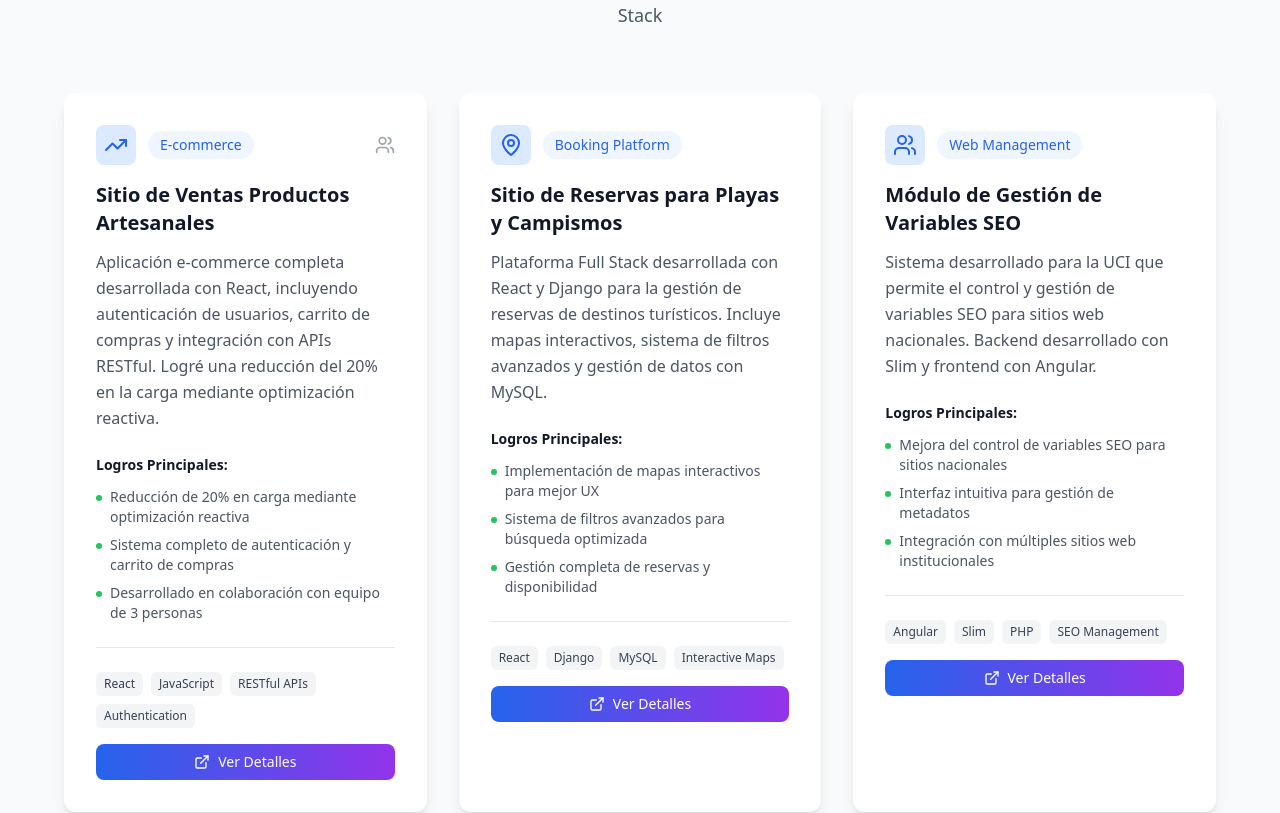
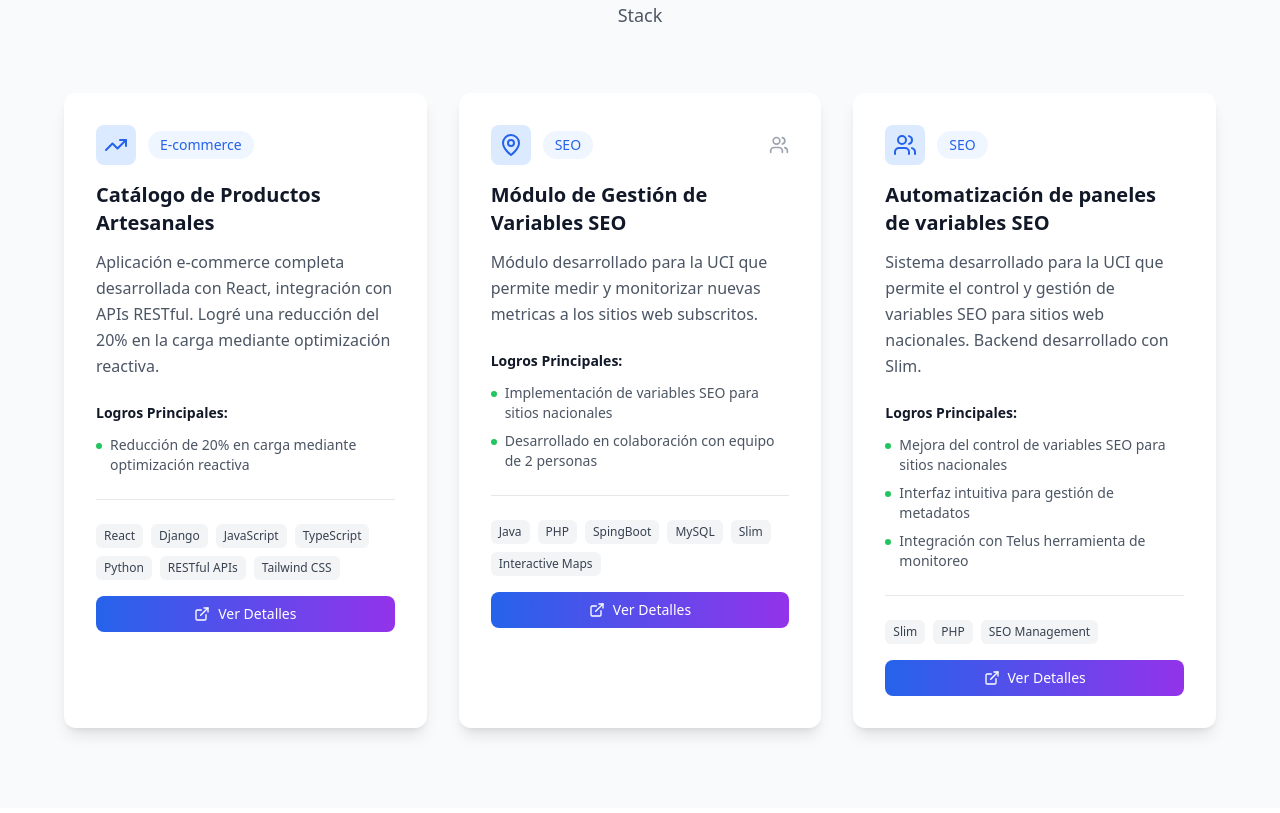
Before and after one commit to Luis-Rodriguez-01/Portafolio, a React (Vite) app: page / in a window 1280 px wide. Shown: the part 3204-4017 px from the top of the page. Built offline with nearby package versions, Linux system fonts and the light colour scheme.

Commit message:
Last steps to publish

```diff
--- a/src/components/Contact.tsx
+++ b/src/components/Contact.tsx
@@ -98,7 +98,7 @@ const Contact = () => {
                   </li>
                   <li className="flex items-start space-x-2">
                     <CheckCircle className="w-5 h-5 text-green-500 flex-shrink-0 mt-0.5" />
-                    <span>Especializado en React, Spring Boot y Django</span>
+                    <span>Especializado en React, Angular, Spring Boot y Django</span>
                   </li>
                   <li className="flex items-start space-x-2">
                     <CheckCircle className="w-5 h-5 text-green-500 flex-shrink-0 mt-0.5" />
--- a/src/components/Projects.tsx
+++ b/src/components/Projects.tsx
@@ -1,46 +1,46 @@
 import React from 'react';
-import { ExternalLink, Github, Users, TrendingUp, MapPin } from 'lucide-react';
+import { ExternalLink, Users, TrendingUp, MapPin } from 'lucide-react';
 
 const Projects = () => {
   const projects = [
     {
-      title: "Sitio de Ventas Productos Artesanales",
-      description: "Aplicación e-commerce completa desarrollada con React, incluyendo autenticación de usuarios, carrito de compras y integración con APIs RESTful. Logré una reducción del 20% en la carga mediante optimización reactiva.",
-      technologies: ["React", "JavaScript", "RESTful APIs", "Authentication"],
+      title: "Catálogo de Productos Artesanales",
+      description: "Aplicación e-commerce completa desarrollada con React, integración con APIs RESTful. Logré una reducción del 20% en la carga mediante optimización reactiva.",
+      technologies: ["React","Django", "JavaScript", "TypeScript","Python", "RESTful APIs", "Tailwind CSS"],
       achievements: [
         "Reducción de 20% en carga mediante optimización reactiva",
-        "Sistema completo de autenticación y carrito de compras",
-        "Desarrollado en colaboración con equipo de 3 personas"
       ],
       icon: <TrendingUp className="w-6 h-6" />,
       type: "E-commerce",
-      team: true
-    },
-    {
-      title: "Sitio de Reservas para Playas y Campismos",
-      description: "Plataforma Full Stack desarrollada con React y Django para la gestión de reservas de destinos turísticos. Incluye mapas interactivos, sistema de filtros avanzados y gestión de datos con MySQL.",
-      technologies: ["React", "Django", "MySQL", "Interactive Maps"],
-      achievements: [
-        "Implementación de mapas interactivos para mejor UX",
-        "Sistema de filtros avanzados para búsqueda optimizada",
-        "Gestión completa de reservas y disponibilidad"
-      ],
-      icon: <MapPin className="w-6 h-6" />,
-      type: "Booking Platform",
-      team: false
+      team: false,
+      link: "https://luisyoiselrodriguezcaballero.pythonanywhere.com/"
     },
     {
       title: "Módulo de Gestión de Variables SEO",
-      description: "Sistema desarrollado para la UCI que permite el control y gestión de variables SEO para sitios web nacionales. Backend desarrollado con Slim y frontend con Angular.",
-      technologies: ["Angular", "Slim", "PHP", "SEO Management"],
+      description: "Módulo desarrollado para la UCI que permite medir y monitorizar nuevas metricas a los sitios web subscritos.",
+      technologies: ["Java","PHP", "SpingBoot", "MySQL","Slim", "Interactive Maps"],
+      achievements: [
+        "Implementación de variables SEO para sitios nacionales",
+        "Desarrollado en colaboración con equipo de 2 personas"
+      ],
+      icon: <MapPin className="w-6 h-6" />,
+      type: "SEO",
+      team: true,
+      link: "https://github.com/migueldeltorodev/Monitor.ModuloGestion"
+    },
+    {
+      title: "Automatización de paneles de variables SEO ",
+      description: "Sistema desarrollado para la UCI que permite el control y gestión de variables SEO para sitios web nacionales. Backend desarrollado con Slim.",
+      technologies: ["Slim", "PHP", "SEO Management"],
       achievements: [
         "Mejora del control de variables SEO para sitios nacionales",
         "Interfaz intuitiva para gestión de metadatos",
-        "Integración con múltiples sitios web institucionales"
+        "Integración con Telus herramienta de monitoreo"
       ],
       icon: <Users className="w-6 h-6" />,
-      type: "Web Management",
-      team: false
+      type: "SEO",
+      team: false,
+      link: "https://github.com/Luis-Rodriguez-01/Automatizaci-n-Tesis"
     }
   ];
 
@@ -75,7 +75,7 @@ const Projects = () => {
                       </span>
                     </div>
                     {project.team && (
-                      <Users size={20} className="text-gray-400" title="Proyecto en equipo" />
+                      <Users size={20} className="text-gray-400" aria-braillelabel="Proyecto en equipo" />
                     )}
                   </div>
 
@@ -112,7 +112,8 @@ const Projects = () => {
                     </div>
 
                     <div className="flex space-x-3">
-                      <button className="flex-1 flex items-center justify-center space-x-2 bg-gradient-to-r from-blue-600 to-purple-600 text-white py-2 px-4 rounded-lg hover:from-blue-700 hover:to-purple-700 transition-all duration-300 text-sm font-medium">
+                      <button onClick={() => window.open(project.link, "_blank")}
+                       className="flex-1 flex items-center justify-center space-x-2 bg-gradient-to-r from-blue-600 to-purple-600 text-white py-2 px-4 rounded-lg hover:from-blue-700 hover:to-purple-700 transition-all duration-300 text-sm font-medium">
                         <ExternalLink size={16} />
                         <span>Ver Detalles</span>
                       </button>
```
